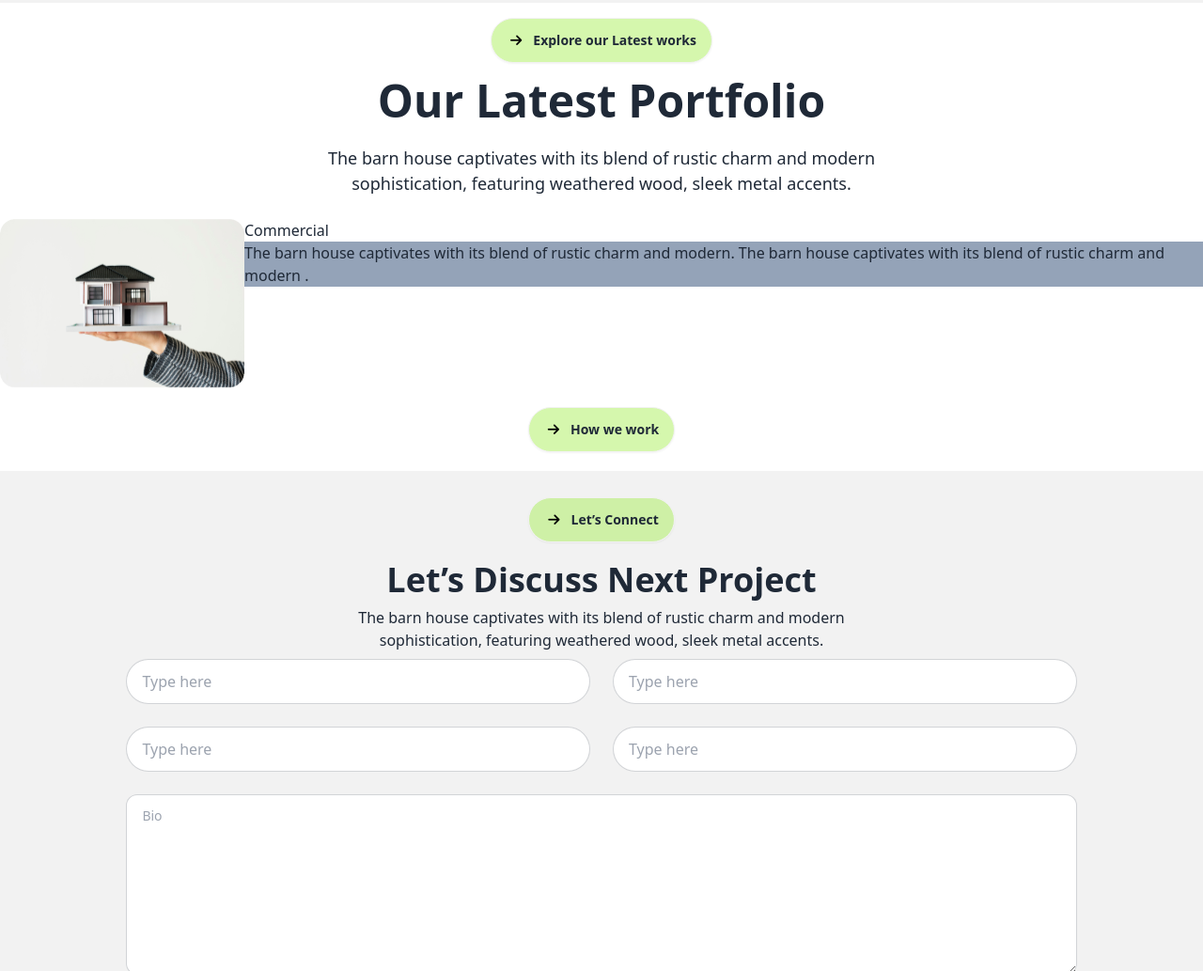
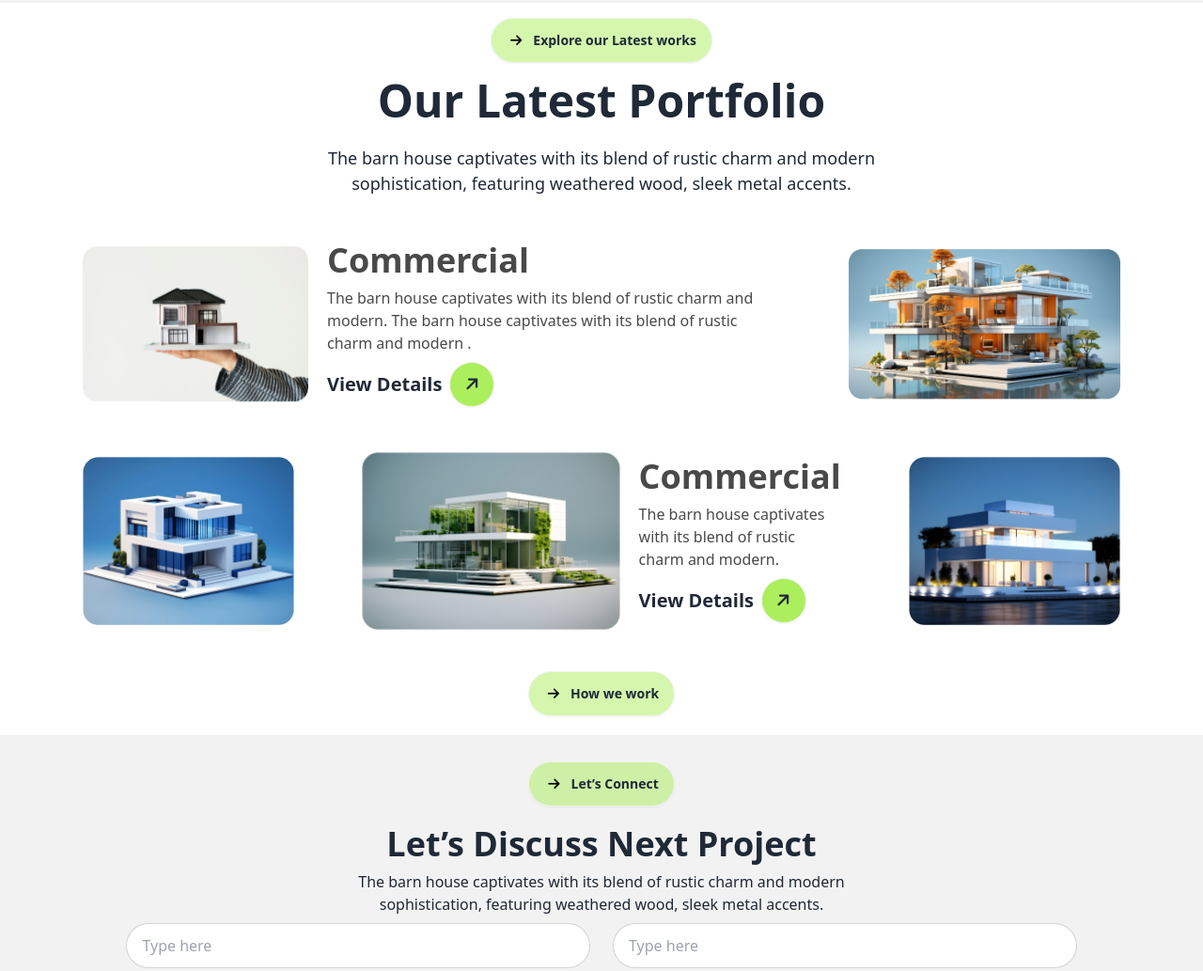
Before and after one commit to AlaminIbneFaruk/B10-Assignment-3, a plain HTML site: page index.html in a window 1280 px wide. Shown: the part 2114-3147 px from the top of the page at 94% size. Drawn offline with nearby package versions, Linux system fonts and the light colour scheme.

Commit message:
finished challenge section

```diff
--- a/index.html
+++ b/index.html
@@ -184,7 +184,7 @@
     </div>
     </section>
 <!-- section2 card -->
-<section class="bg-base-200 pb-10">
+<section class="bg-base-200 pb-10 ">
         <!-- section 2 content -->
   <div class="w-[85%] mx-auto ">
   <div class="flex flex-col items-center ">
@@ -261,6 +261,7 @@
   </div></div></div>
 </section>
 <!-- secton3 challenge section -->
+  <!-- section 3 challenge -->
   <section class="mx-auto flex flex-col items-center">
     <!-- button with secondary color -->
     <div class="hero mx-auto">
@@ -269,6 +270,7 @@
           <i class="fa-solid fa-arrow-right rounded-full text-black p-1 mx-auto"></i>
            <p class="text-bold">Explore our Latest works</p>
         </button>
+      <!-- title -->
       <h2 class="hero-title text-3xl lg:text-5xl font-bold text-center ">
           Our Latest Portfolio
       </h2>
@@ -278,35 +280,70 @@
       </div>
     </div>
 
-  <div class="flex flex-row">
-    <div class="flex flex-row">
-      <div class="flex flex-row">
+    <div class="lg:max-w-6xl">
+      <div class="flex flex-col lg:flex-row lg:gap-12 items-center">
+        <!-- 1&2 -->
+        <div class="flex flex-col lg:flex-row items-center gap-5 p-6">
           <!-- 1 -->
-        <div>
-          <img src="./assets/img1.png" alt="">
+          <div class="w-full lg:max-w-[240px]">
+            <img src="./assets/img1.png" alt="" class="w-full flex-1 lg:flex-0 pt-5 lg:pt-0">
           </div>
+
           <!-- 2 -->
-        <div class="flex-1">
-          <h3>Commercial</h3>
-          <p class="bg-slate-400">
+          <div class="flex-1 pb-5 lg:pb-0">
+            <h3 class="text-xl lg:text-4xl font-extrabold text-[rgb(73,73,73)] mb-2">Commercial</h3>
+            <p class="text-[rgb(73,73,73)] mb-2 ">
               The barn house captivates with its blend of rustic charm and modern. The barn house captivates with its blend of rustic charm and modern .
             </p>
+            <div class="flex-row flex gap-2 items-center">
+              <p class="text-xl font-extrabold">View Details</p>
+                  <a class="btn btn-circle bg-buttonP  hover:bg-buttonS">
+                    <i class="fa-solid fa-arrow-right text-md lg:text-lg -rotate-45 max-w-fit"></i>
+                  </a>
             </div>
           </div>
-      <div>
-        <img src="" alt="">
+        </div>
+        <!--3 img 2 -->
+        <div class="lg:p-6 p-5 w-full lg:w-[50%] lg:p-0">
+          <img src="./assets/img2.png" alt="" class="w-full pb-5 lg:pb-0">
+        </div>
+
+      </div>
+      <div class="flex flex-col lg:flex-row lg:gap-6 items-center">
+        <div class="lg:w-[35%] w-full p-6">
+          <img src="./assets/img3.png" alt="" class="w-full ">
+        </div>
+          <!-- 2&3 -->
+          <div class="flex flex-col lg:flex-row items-center gap-5 p-6">
+            <!-- 1 -->
+          <div class="w-full lg:w-[60%]">
+            <img src="./assets/img4.png" alt="" class="w-full ">
+          </div>
+
+          <!-- 2 -->
+          <div class="flex-1 pb-5 lg:pb-0">
+            <h3 class="text-xl lg:text-4xl font-extrabold text-[rgb(73,73,73)] mb-2">Commercial</h3>
+            <p class="text-[rgb(73,73,73)] mb-2 ">
+              The barn house captivates with its blend of rustic charm and modern.
+            </p>
+            <div class="flex-row flex gap-2 items-center">
+              <p class="text-xl font-extrabold">View Details</p>
+                  <a class="btn btn-circle bg-buttonP  hover:bg-buttonS">
+                    <i class="fa-solid fa-arrow-right text-md lg:text-lg -rotate-45 max-w-fit"></i>
+                  </a>
             </div>
           </div>
-    <div class="flex flex-row">
-      <div></div>
-      <div class="flex flex-row"></div>
-      <div></div>
+          </div>
+          <div class="p-5 w-full lg:w-[35%] lg:p-6">
+            <img src="./assets/img5.png" alt="" class="w-full ">
+          </div>
+        </div>
       </div>
     </div>
 
   </section>
 <!-- section4 challenge section 2-->
-<section class="mx-auto">
+<section class="mx-auto w ">
   <!-- button with secondary color -->
   <div class="hero w-[80%] mx-auto">
     <button class="btn rounded-full my-5 flex bg-buttonS">
@@ -349,8 +386,8 @@
     </div>
  </section>
 <!-- footer -->
-<footer class="bg-black">
-<div class="lg:max-w-[80%] py-5 lg:py-[6.25rem] mx-auto">
+<footer class="bg-black ">
+<div class="lg:max-w-[80%] py-5 lg:py-[6.25rem] mx-auto ">
   <!-- logo -->
   <div class="flex justify-center items-center ">
     <a class="btn btn-circle bg-buttonP  hover:bg-buttonS mx-2">
```
Lines whose indentation alone changed are shown as unchanged.
